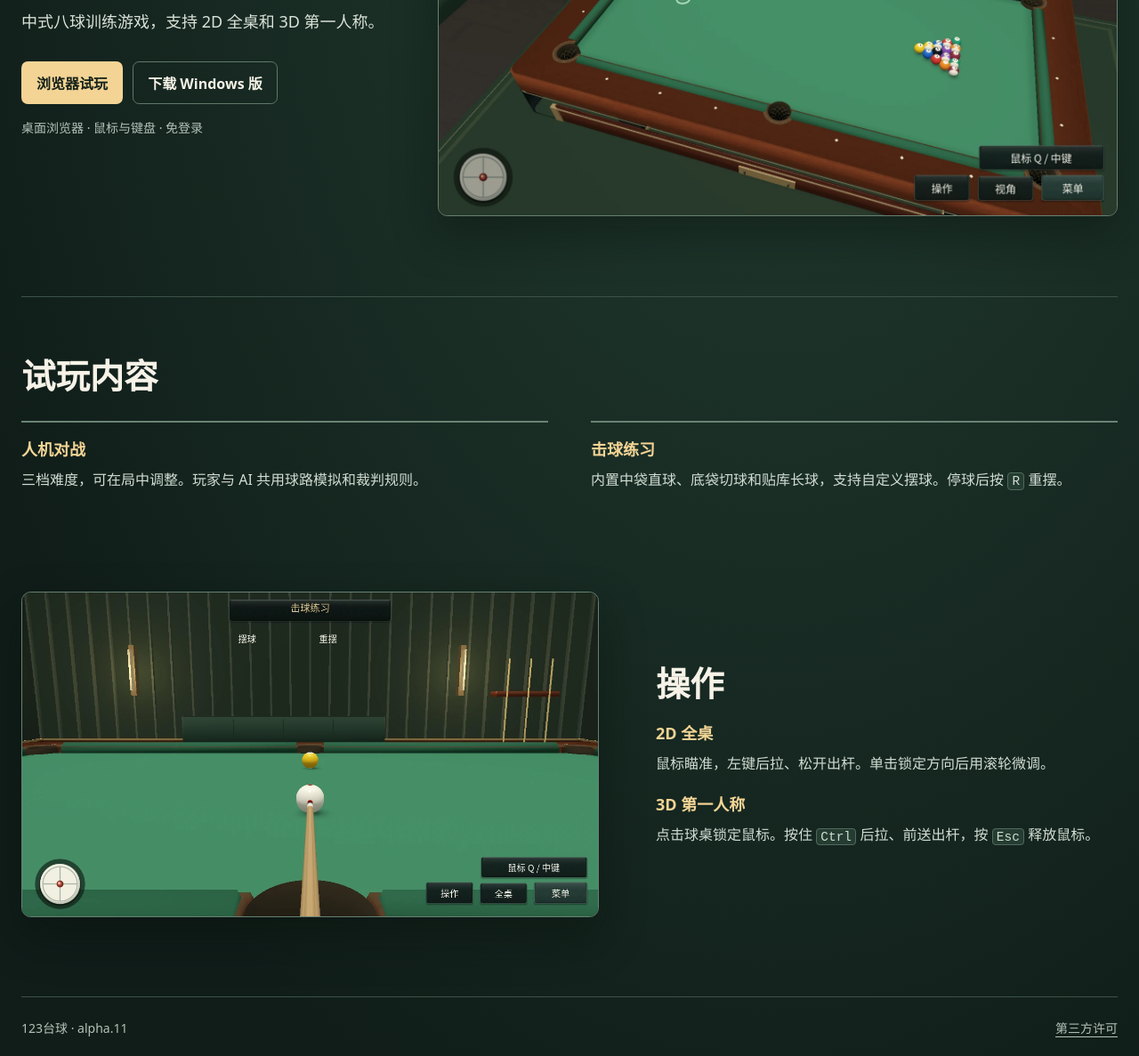
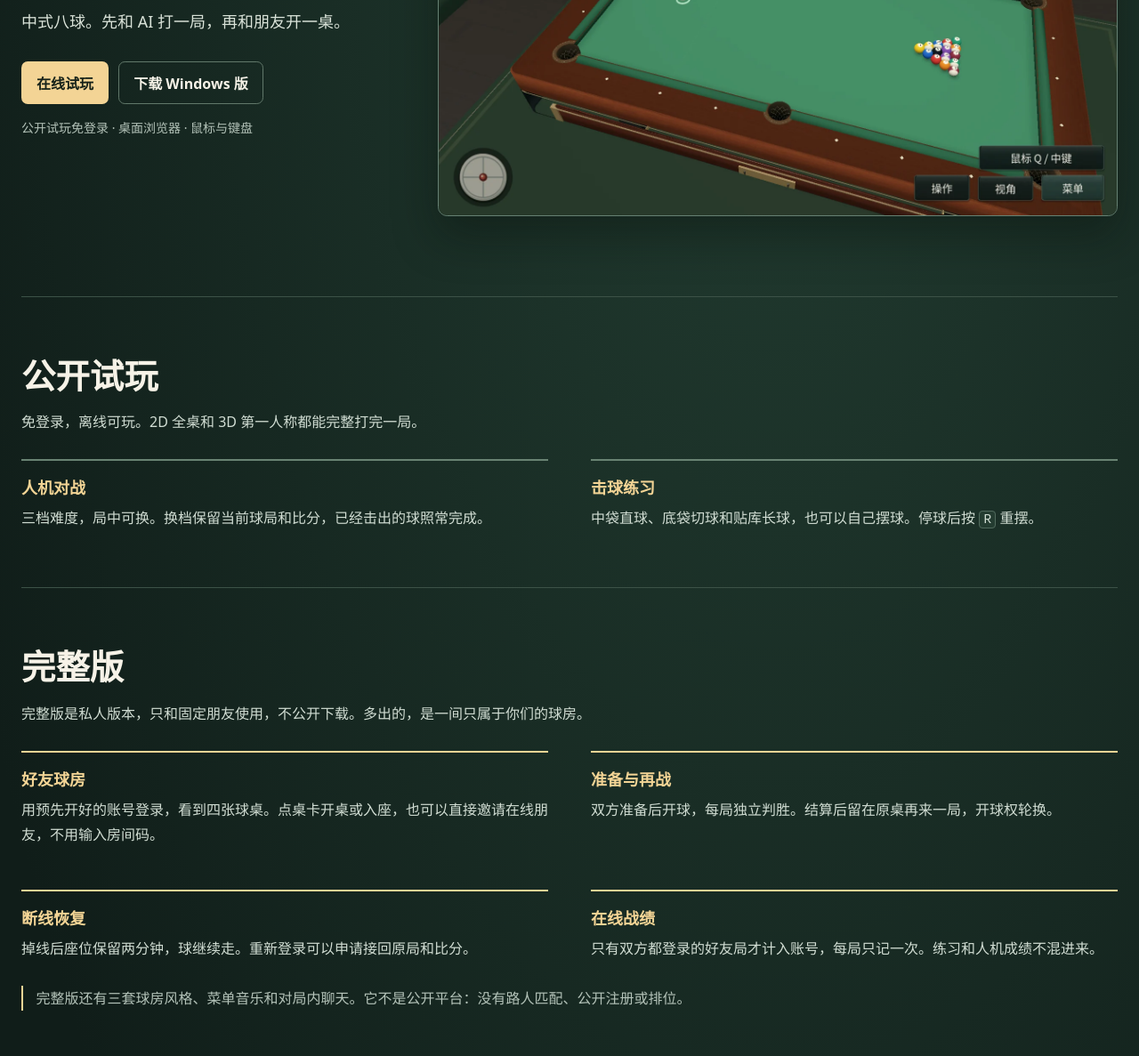
Before and after one commit to Mootra/pool3d-demo, a plain HTML site: page docs/index.html in a window 1280 px wide. Shown: the part 353-1540 px from the top of the page at 89% size. Drawn offline with Linux system fonts and the light colour scheme.

Commit message:
Present the public page as a preview of the private edition

```diff
--- a/docs/index.html
+++ b/docs/index.html
@@ -4,8 +4,8 @@
   <meta charset="utf-8">
   <meta name="viewport" content="width=device-width, initial-scale=1">
   <meta name="theme-color" content="#101d19">
-  <meta name="description" content="123台球是中式八球训练游戏，提供浏览器试玩和 Windows 下载。">
-  <title>123台球 · 中式八球训练</title>
+  <meta name="description" content="123台球是中式八球游戏：公开试玩可离线打 AI，私人完整版和固定朋友开球房、邀请、断线恢复与在线战绩。">
+  <title>123台球 · 中式八球</title>
   <link rel="icon" href="media/app-icon.png" type="image/png">
   <link rel="stylesheet" href="site.css">
 </head>
@@ -13,45 +13,71 @@
   <header class="site-nav frame">
     <a class="brand" href="./"><img src="media/app-icon.png" width="36" height="36" alt="">123台球</a>
     <nav aria-label="页面导航">
+      <a href="#try">试玩</a>
+      <a href="#full">完整版</a>
       <a href="#controls">操作</a>
-      <a href="https://github.com/Mootra/pool3d-demo">GitHub</a>
+      <a href="https://github.com/Mootra/pool3d">GitHub</a>
     </nav>
   </header>
   <main>
     <section class="hero frame" aria-labelledby="title">
       <div class="hero-copy">
         <h1 id="title">123台球</h1>
-        <p class="intro">中式八球训练游戏，支持 2D 全桌和 3D 第一人称。</p>
+        <p class="intro">中式八球。先和 AI 打一局，再和朋友开一桌。</p>
         <div class="actions">
-          <a class="button primary" href="play/alpha11/">浏览器试玩</a>
-          <a class="button secondary" href="https://github.com/Mootra/pool3d-demo/releases/tag/v1.0.0-alpha.11-demo">下载 Windows 版</a>
+          <a class="button primary" href="play/alpha11/">在线试玩</a>
+          <a class="button secondary" href="https://github.com/Mootra/pool3d/releases/tag/v1.0.0-alpha.11">下载 Windows 版</a>
         </div>
-        <p class="platform">桌面浏览器 · 鼠标与键盘 · 免登录</p>
+        <p class="platform">公开试玩免登录 · 桌面浏览器 · 鼠标与键盘</p>
       </div>
       <figure class="hero-shot">
         <img src="media/training.webp" width="1600" height="900" fetchpriority="high" alt="人机对战开局，斜俯视球桌上摆有母球和十五颗目标球">
       </figure>
     </section>
     <div class="details frame">
-      <section class="features" aria-labelledby="features">
-        <h2 id="features">试玩内容</h2>
+      <section class="features" id="try" aria-labelledby="try-title">
+        <h2 id="try-title">公开试玩</h2>
+        <p class="section-intro">免登录，离线可玩。2D 全桌和 3D 第一人称都能完整打完一局。</p>
         <div class="feature-list">
           <section>
             <h3>人机对战</h3>
-            <p>三档难度，可在局中调整。玩家与 AI 共用球路模拟和裁判规则。</p>
+            <p>三档难度，局中可换。换档保留当前球局和比分，已经击出的球照常完成。</p>
           </section>
           <section>
             <h3>击球练习</h3>
-            <p>内置中袋直球、底袋切球和贴库长球，支持自定义摆球。停球后按 <kbd>R</kbd> 重摆。</p>
+            <p>中袋直球、底袋切球和贴库长球，也可以自己摆球。停球后按 <kbd>R</kbd> 重摆。</p>
           </section>
         </div>
       </section>
-      <section class="controls" aria-labelledby="controls">
+      <section class="features complete" id="full" aria-labelledby="full-title">
+        <h2 id="full-title">完整版</h2>
+        <p class="section-intro">完整版是私人版本，只和固定朋友使用，不公开下载。多出的，是一间只属于你们的球房。</p>
+        <div class="feature-list">
+          <section>
+            <h3>好友球房</h3>
+            <p>用预先开好的账号登录，看到四张球桌。点桌卡开桌或入座，也可以直接邀请在线朋友，不用输入房间码。</p>
+          </section>
+          <section>
+            <h3>准备与再战</h3>
+            <p>双方准备后开球，每局独立判胜。结算后留在原桌再来一局，开球权轮换。</p>
+          </section>
+          <section>
+            <h3>断线恢复</h3>
+            <p>掉线后座位保留两分钟，球继续走。重新登录可以申请接回原局和比分。</p>
+          </section>
+          <section>
+            <h3>在线战绩</h3>
+            <p>只有双方都登录的好友局才计入账号，每局只记一次。练习和人机成绩不混进来。</p>
+          </section>
+        </div>
+        <p class="note">完整版还有三套球房风格、菜单音乐和对局内聊天。它不是公开平台：没有路人匹配、公开注册或排位。</p>
+      </section>
+      <section class="controls" id="controls" aria-labelledby="controls-title">
         <figure>
           <img src="media/first-person.webp" width="1280" height="720" alt="第一人称练习视角，球杆、母球和中袋前的一号黄球对齐">
         </figure>
         <div>
-          <h2 id="controls">操作</h2>
+          <h2 id="controls-title">操作</h2>
           <dl>
             <dt>2D 全桌</dt>
             <dd>鼠标瞄准，左键后拉、松开出杆。单击锁定方向后用滚轮微调。</dd>
@@ -64,7 +90,7 @@
   </main>
   <footer class="site-footer frame">
     <span>123台球 · alpha.11</span>
-    <a href="play/alpha11/licenses/">第三方许可</a>
+    <span><a href="play/alpha11/licenses/">第三方许可</a> · <a href="https://github.com/Mootra/pool3d">GitHub</a></span>
   </footer>
 </body>
 </html>
--- a/docs/site.css
+++ b/docs/site.css
@@ -77,6 +77,17 @@ h1, h2, h3, p, dl { margin: 0; }
 h2 { font-size: clamp(1.75rem, 3vw, 2.5rem); line-height: 1.25; }
 .feature-list { display: grid; grid-template-columns: repeat(2, 1fr); gap: clamp(1rem, 4vw, 3rem); margin-top: 1.7rem; }
 .feature-list section { border-top: 2px solid #698373; padding-top: 1rem; }
+.section-intro { color: #d1ddd3; max-width: 44em; line-height: 1.8; margin-top: .9rem; }
+.complete { border-top: 1px solid var(--line); }
+.complete .feature-list section { border-top-color: var(--gold); }
+.note {
+  color: var(--muted);
+  line-height: 1.75;
+  max-width: 52em;
+  margin-top: 1.8rem;
+  padding-left: .9rem;
+  border-left: 2px solid var(--gold);
+}
 h3, dt { color: var(--gold); font-size: 1.125rem; font-weight: 650; }
 .feature-list p, dd { line-height: 1.75; color: #d1ddd3; margin: .5rem 0 0; }
 .controls {
@@ -118,3 +129,9 @@ kbd {
   .hero { padding-block: 2.5rem; }
   .feature-list { grid-template-columns: 1fr; gap: 1.4rem; }
 }
+
+@media (max-width: 430px) {
+  .site-nav nav { gap: .7rem; }
+  .site-nav nav a { font-size: .95rem; }
+  .brand { font-size: 1rem; }
+}
```
Also changed, not shown: build.json (+8 -8 lines), web-build.json (+6 -6 lines), SHA256SUMS.txt, 1 other file.
